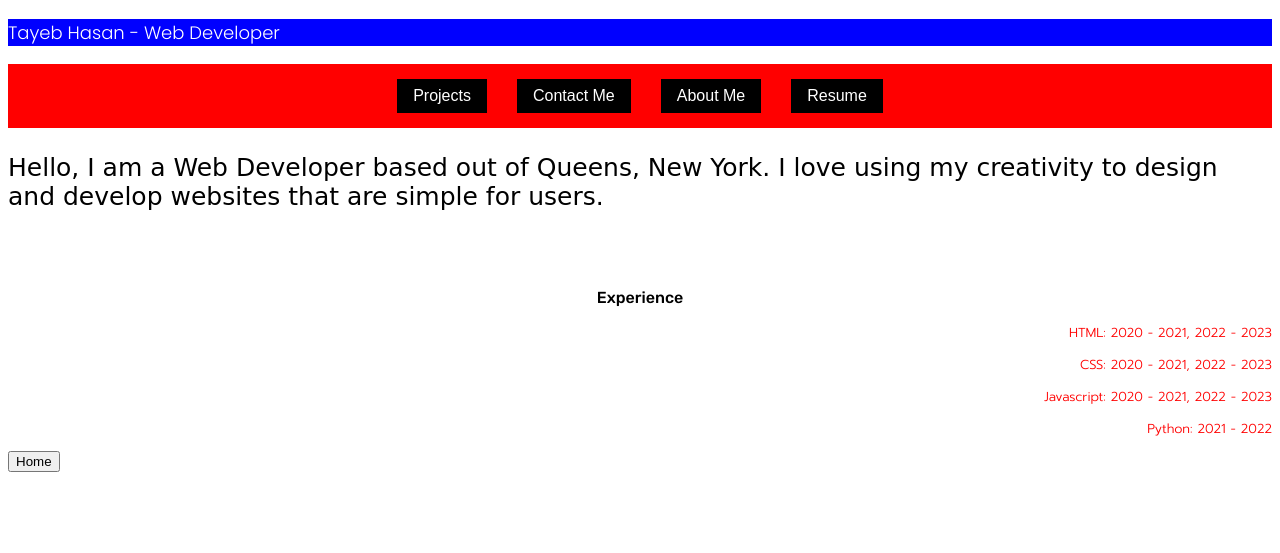
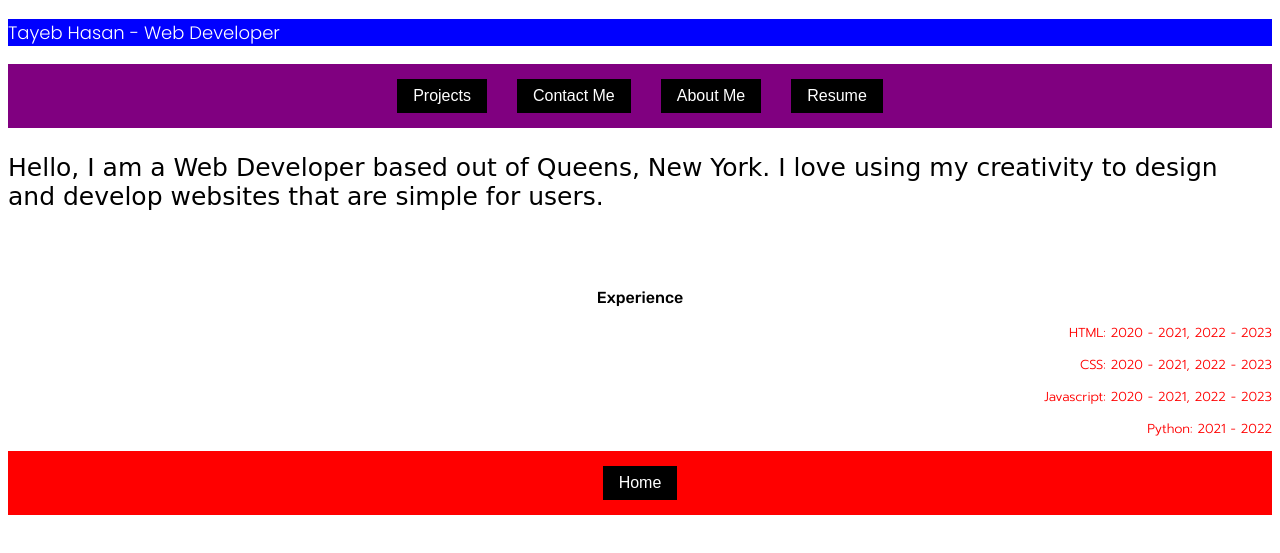
Before and after one commit to tayebhasan/Tayeb-Hasans-Portfolio, a plain HTML site: page index.html in a window 1280 px wide. Shown: the part 67-620 px from the top of the page. Drawn offline with Linux system fonts and the light colour scheme; a web font is replaced by a local one.

Commit message:
Created using Popcode: https://popcode.org

```diff
--- a/styles.css
+++ b/styles.css
@@ -101,5 +101,25 @@ color:red;}
 .donuts{
     display:flex;
    justify-content: center;
+    background-color:purple;
+}
+
+.home{
+margin:15px;
+    border: 5px;
+    background-color: black;
+  	border: none;
+  	color: white;
+  	padding: 8px 16px;
+  	text-align: center;
+  	text-decoration: none;
+  	display: inline-block;
+  	font-size: 16px;
+	font-family: 'Abril Fatface', cursive;
+	font-family: 'Kanit', sans-serif;
+}
+
+.hlome{display:flex;
+   justify-content: center;
     background-color:red;
 }
```
